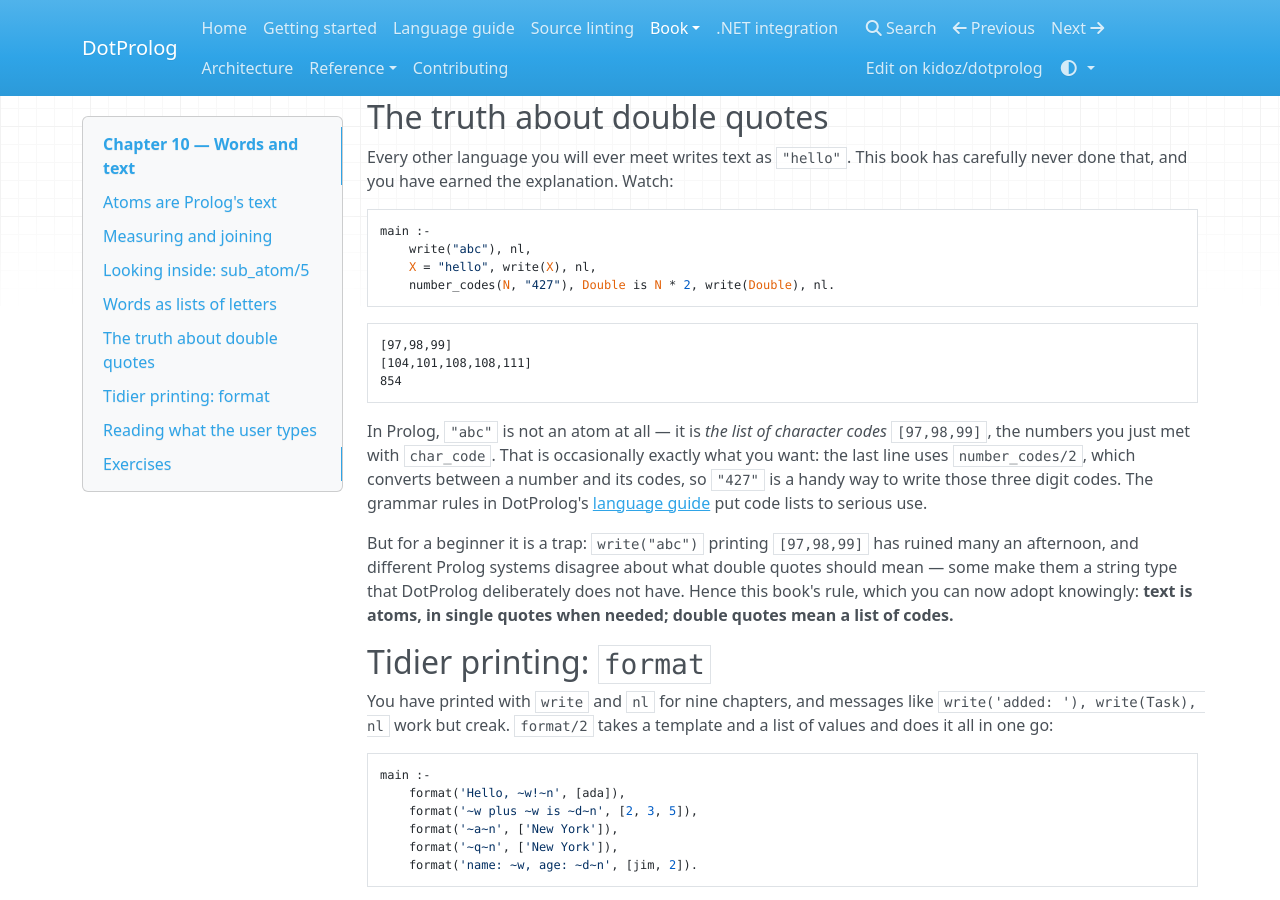
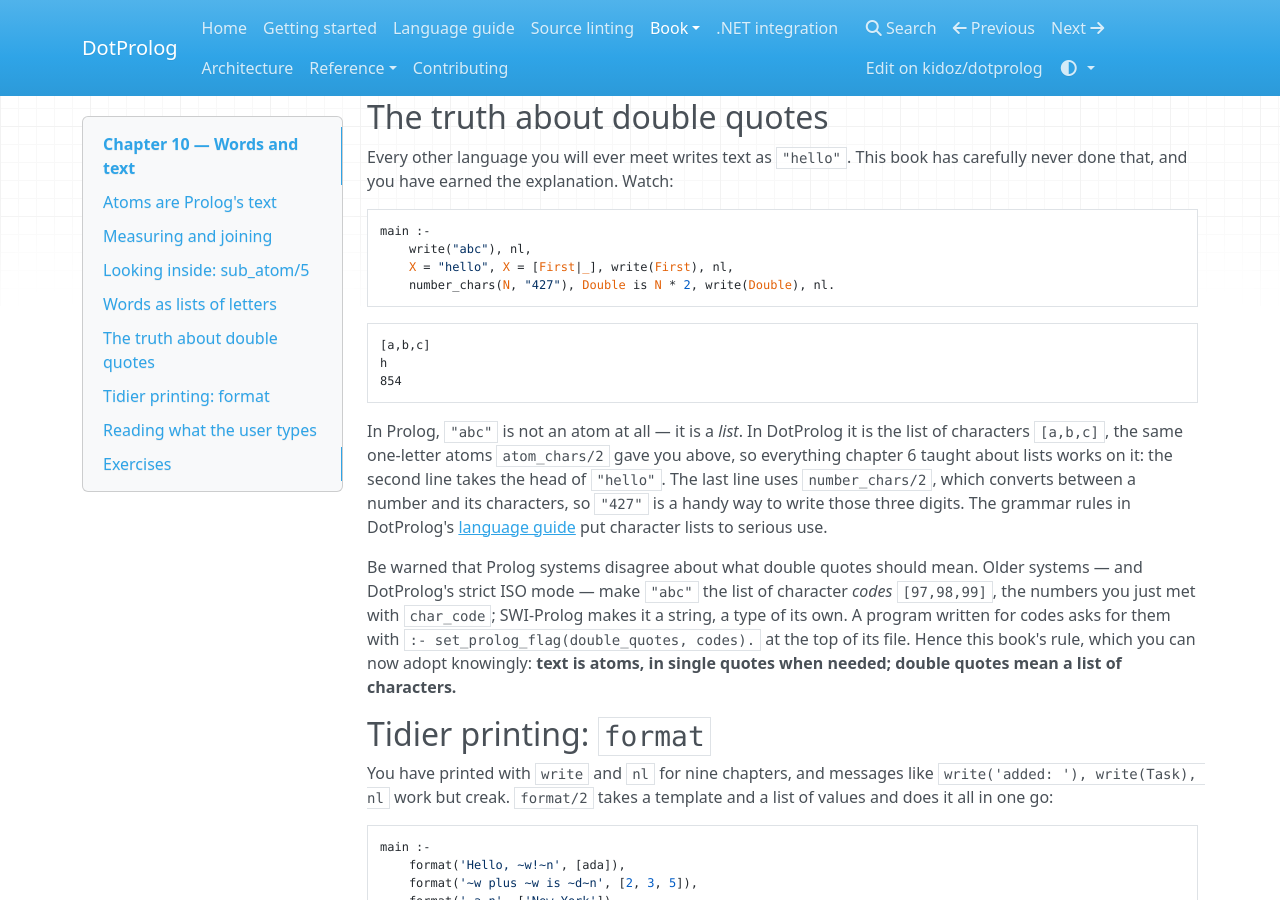
Before and after one commit to kidoz/dotprolog, an MkDocs documentation site: the page built from docs/book/10-words-and-text.md, in a window 1280 px wide and 900 px high, scrolled down 2520 px. Built offline with MkDocs 1.6.1, drawn with Linux system fonts in a browser that asks for light colours; nearby versions of some CDN libraries.

Commit message:
Teach double-quoted text as character lists in the book

````diff
--- a/docs/book/10-words-and-text.md
+++ b/docs/book/10-words-and-text.md
@@ -148,27 +148,29 @@ done that, and you have earned the explanation. Watch:
 ```prolog
 main :-
     write("abc"), nl,
-    X = "hello", write(X), nl,
-    number_codes(N, "427"), Double is N * 2, write(Double), nl.
+    X = "hello", X = [First|_], write(First), nl,
+    number_chars(N, "427"), Double is N * 2, write(Double), nl.
 ```
 
 ```text
-[97,98,99]
-[104,101,108,108,111]
+[a,b,c]
+h
 854
 ```
 
-In Prolog, `"abc"` is not an atom at all — it is *the list of character codes* `[97,98,99]`,
-the numbers you just met with `char_code`. That is occasionally exactly what you want: the last
-line uses `number_codes/2`, which converts between a number and its codes, so `"427"` is a
-handy way to write those three digit codes. The grammar rules in DotProlog's
-[language guide](../language-guide.md) put code lists to serious use.
+In Prolog, `"abc"` is not an atom at all — it is a *list*. In DotProlog it is the list of
+characters `[a,b,c]`, the same one-letter atoms `atom_chars/2` gave you above, so everything
+chapter 6 taught about lists works on it: the second line takes the head of `"hello"`. The last
+line uses `number_chars/2`, which converts between a number and its characters, so `"427"` is a
+handy way to write those three digits. The grammar rules in DotProlog's
+[language guide](../language-guide.md) put character lists to serious use.
 
-But for a beginner it is a trap: `write("abc")` printing `[97,98,99]` has ruined many an
-afternoon, and different Prolog systems disagree about what double quotes should mean — some
-make them a string type that DotProlog deliberately does not have. Hence this book's rule, which
-you can now adopt knowingly: **text is atoms, in single quotes when needed; double quotes mean a
-list of codes.**
+Be warned that Prolog systems disagree about what double quotes should mean. Older systems — and
+DotProlog's strict ISO mode — make `"abc"` the list of character *codes* `[97,98,99]`, the numbers
+you just met with `char_code`; SWI-Prolog makes it a string, a type of its own. A program written
+for codes asks for them with `:- set_prolog_flag(double_quotes, codes).` at the top of its file.
+Hence this book's rule, which you can now adopt knowingly: **text is atoms, in single quotes when
+needed; double quotes mean a list of characters.**
 
 ## Tidier printing: `format`
 
````
Also changed, not shown: docs/book/06-lists.md (+6 -5 lines), docs/book/ru/06-lists.md (+6 -6 lines), docs/book/ru/10-words-and-text.md (+16 -13 lines).
